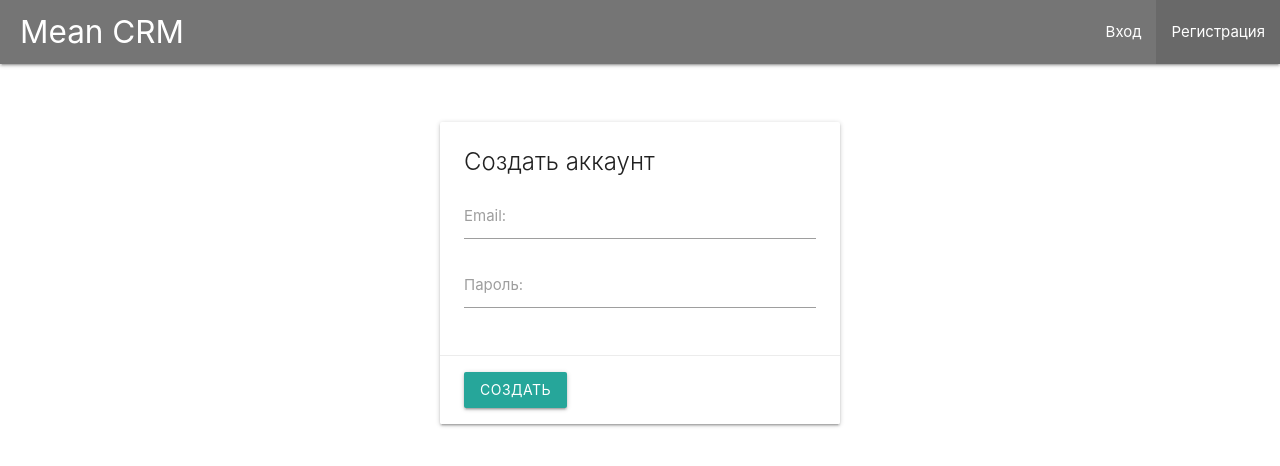
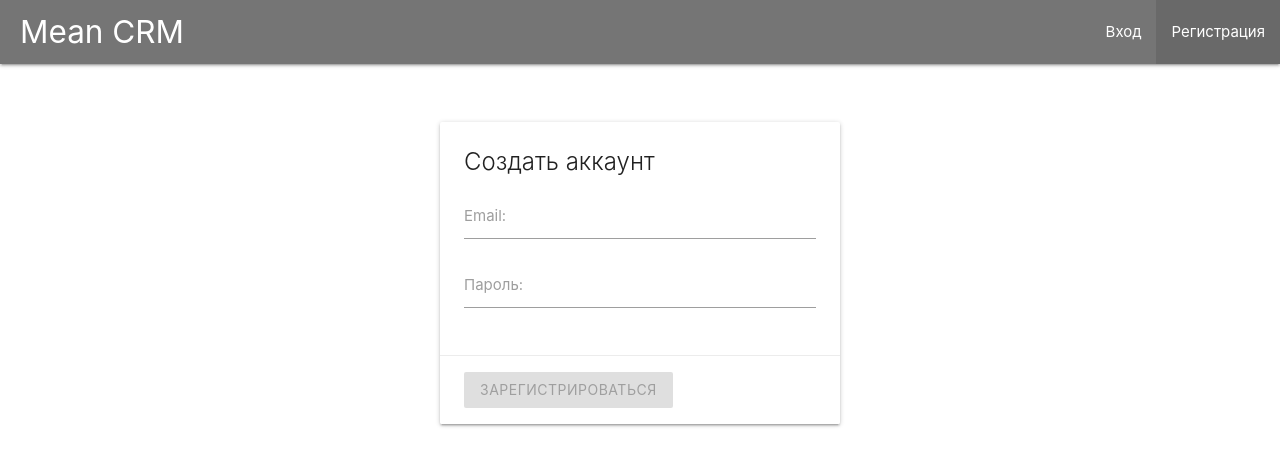
Before and after one commit to bshukaylo/MEAN-CRM, an Angular app in the folder client/: page /register in a window 1280 px wide. Shown: the top 466 px of the page. Built offline with nearby package versions, Linux system fonts and the light colour scheme.

Commit message:
implemented register-page.component

```diff
--- a/client/src/app/register-page/register-page.component.html
+++ b/client/src/app/register-page/register-page.component.html
@@ -1,16 +1,47 @@
-<div class="card">
+<form
+  class="card"
+  [formGroup]="form"
+  (ngSubmit)="onSubmit()"
+>
   <div class="card-content">
     <span class="card-title">Создать аккаунт</span>
     <div class="input-field">
-      <input id="email" type="email" required>
+      <input
+        id="email"
+        type="email"
+        formControlName="email"
+        [ngClass]="{'invalid' : form.get('email').invalid && form.get('email').touched}"
+      >
       <label for="email">Email:</label>
+      <span class="helper-text red-text"
+            *ngIf="form.get('email').invalid && form.get('email').touched">
+        <span *ngIf="form.get('email').errors['required']">Email не должен быть пустым</span>
+        <span *ngIf="form.get('email').errors['email']">Введите корректный email адрес</span>
+      </span>
     </div>
     <div class="input-field">
-      <input id="password" type="password" required>
+      <input
+        id="password"
+        type="password"
+        formControlName="password"
+        [ngClass]="{'invalid' : form.get('password').invalid && form.get('password').touched}"
+      >
       <label for="password">Пароль:</label>
+      <span class="helper-text red-text"
+            *ngIf="form.get('password').invalid && form.get('password').touched">
+        <span *ngIf="form.get('password').errors['required']">Пароль не должен быть пустым</span>
+        <span *ngIf="form.get('password').errors['minlength'] && form.get('password').errors['minlength']['requiredLength']">
+          Минимальная длина пароля - {{form.get('password').errors['minlength']['requiredLength']}} символов.
+          Сейчас {{form.get('password').errors['minlength']['actualLength']}}
+        </span>
+      </span>
     </div>
   </div>
   <div class="card-action">
-    <button class="modal-action btn waves-effect">Создать</button>
+    <button
+      type="submit" class="modal-action btn waves-effect"
+      [disabled]="form.invalid || form.disabled"
+    >Зарегистрироваться
+    </button>
   </div>
-</div>
+</form>
--- a/client/src/app/register-page/register-page.component.ts
+++ b/client/src/app/register-page/register-page.component.ts
@@ -1,15 +1,48 @@
-import { Component, OnInit } from '@angular/core';
+import {Component, OnDestroy, OnInit} from '@angular/core';
+import {FormControl, FormGroup, Validators} from "@angular/forms";
+import {AuthService} from "../shared/services/auth.service";
+import {Router} from "@angular/router";
+import {Subscription} from "rxjs";
 
 @Component({
   selector: 'app-register-page',
   templateUrl: './register-page.component.html',
   styleUrls: ['./register-page.component.css']
 })
-export class RegisterPageComponent implements OnInit {
+export class RegisterPageComponent implements OnInit, OnDestroy {
+  form: FormGroup;
+  subscription: Subscription;
 
-  constructor() { }
+  constructor(private auth: AuthService, private router: Router) {
+  }
 
   ngOnInit(): void {
+    this.form = new FormGroup({
+      email: new FormControl(null, [Validators.required, Validators.email]),
+      password: new FormControl(null, [Validators.required, Validators.minLength(6)])
+    })
   }
 
+  onSubmit() {
+    this.form.disable()
+    this.subscription = this.auth.register(this.form.value).subscribe(
+      () => {
+        this.router.navigate(['/'], {
+          queryParams: {
+            registered: true
+          }
+        })
+      },
+      err => {
+        console.warn(err)
+        this.form.enable()
+      }
+    )
+  }
+
+  ngOnDestroy(): void {
+    if (this.subscription) {
+      this.subscription.unsubscribe()
+    }
+  }
 }
--- a/client/src/app/shared/services/auth.service.ts
+++ b/client/src/app/shared/services/auth.service.ts
@@ -28,8 +28,8 @@ export class AuthService {
     localStorage.clear()
   }
 
-  register() {
-
+  register(user: User): Observable<User> {
+    return this.http.post<User>('/api/auth/register', user)
   }
 
   login(user: User): Observable<{ token: string }> {
```
